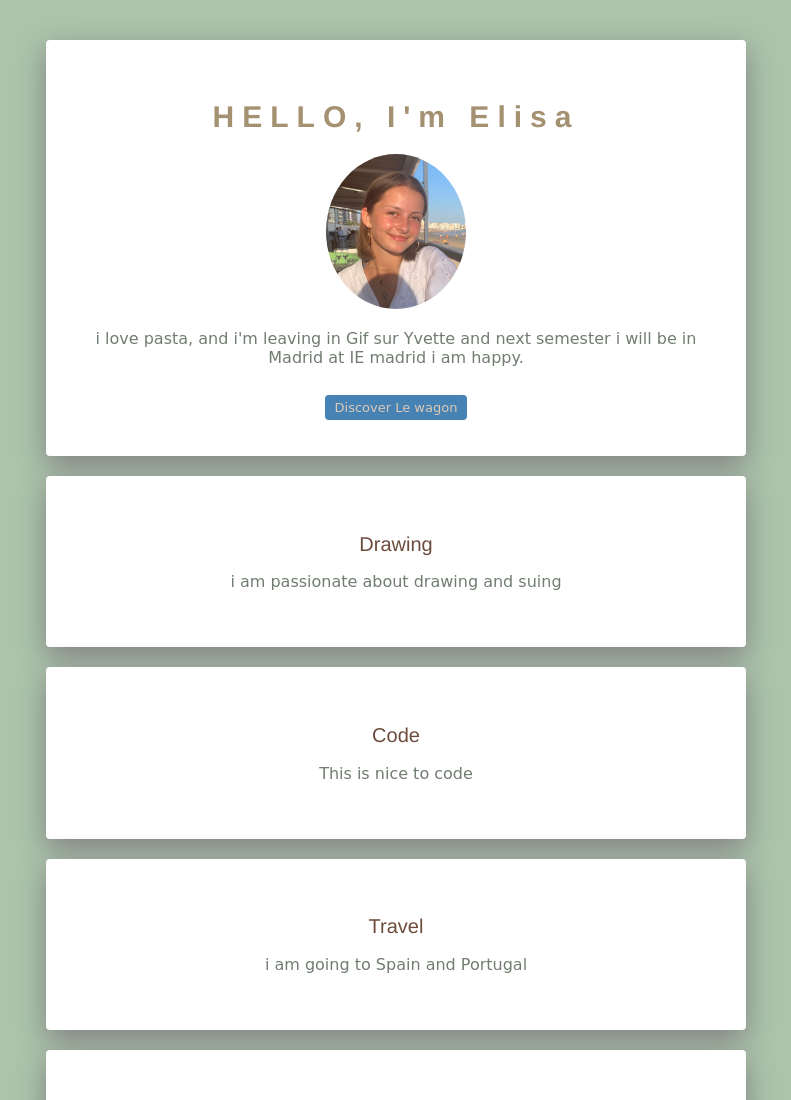
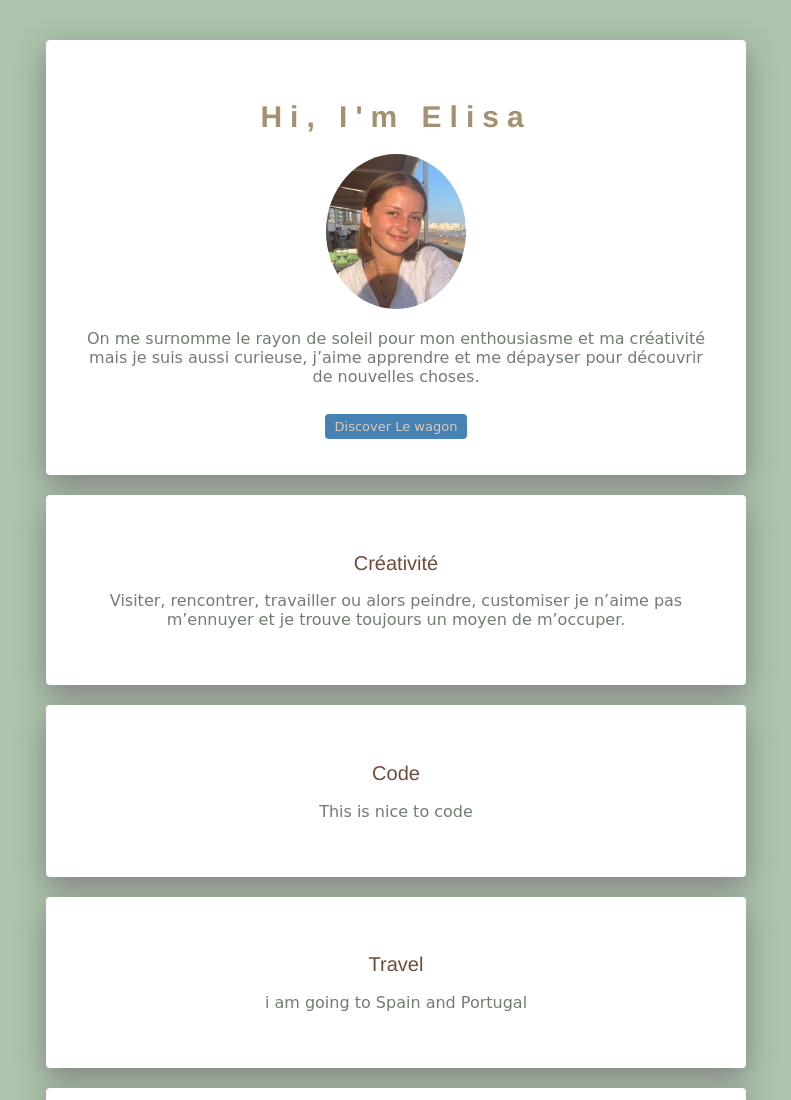
Before and after one commit to Elisa-Quizy/my-profile, a plain HTML site: page index.html in a window 1280 px wide. Shown: the top 1100 px of the page, without its empty margins (244-1035 px from the left). Drawn offline with Linux system fonts and the light colour scheme.

Commit message:
Update index.html

```diff
--- a/index.html
+++ b/index.html
@@ -14,24 +14,24 @@
 	<div class="container">
 
 		<div class="card-white" id="introduction">
-			<h1> HELLO, I'm Elisa </h1>
+			<h1> Hi, I'm Elisa </h1>
 			<img src="Images/profile-picture.png" class="img-circle" width="100px" alt="Elisa Quizy">
 			<p>
-				i love pasta, and i'm leaving in Gif sur Yvette and next semester i will be in Madrid at IE madrid i am happy.
+				On me surnomme le rayon de soleil pour mon enthousiasme et ma créativité mais je suis aussi curieuse, j’aime apprendre et me dépayser pour découvrir de nouvelles choses.
 			</p>
 			<a href="http://lewagon.com"target="_blank" class="btn-blue">Discover Le wagon</a>
 		</div>
 
 		<div class="card-white">
-				<h2>Drawing</h2>
+				<h2>Créativité</h2>
 			<p>
-				i am passionate about drawing and suing
+				Visiter, rencontrer, travailler ou alors peindre, customiser je n’aime pas m’ennuyer et je trouve toujours un moyen de m’occuper.
 			</p>
 		</div>
 
 		<div class="card-white">
 
-			<h2> Code </h2>
+			<h2>Code</h2>
 			<p>
 				This is nice to code
 			</p>
```
